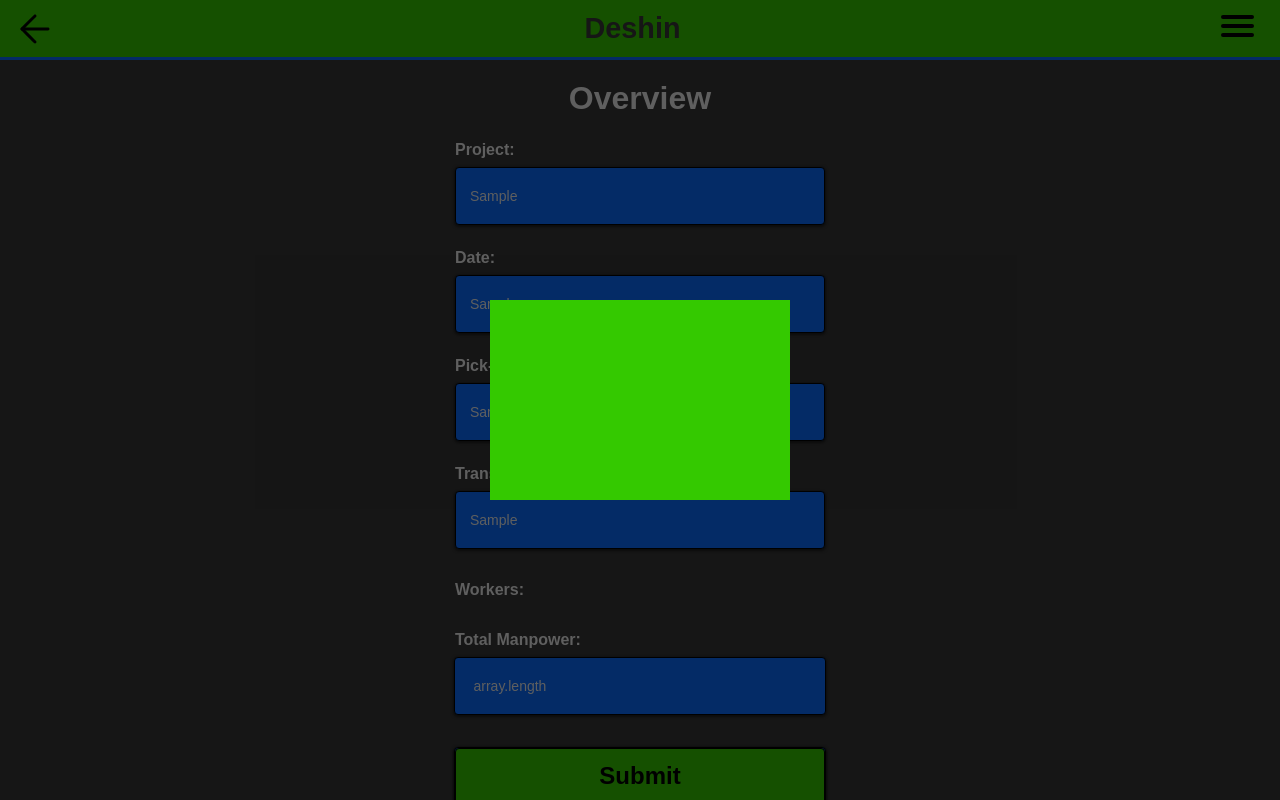
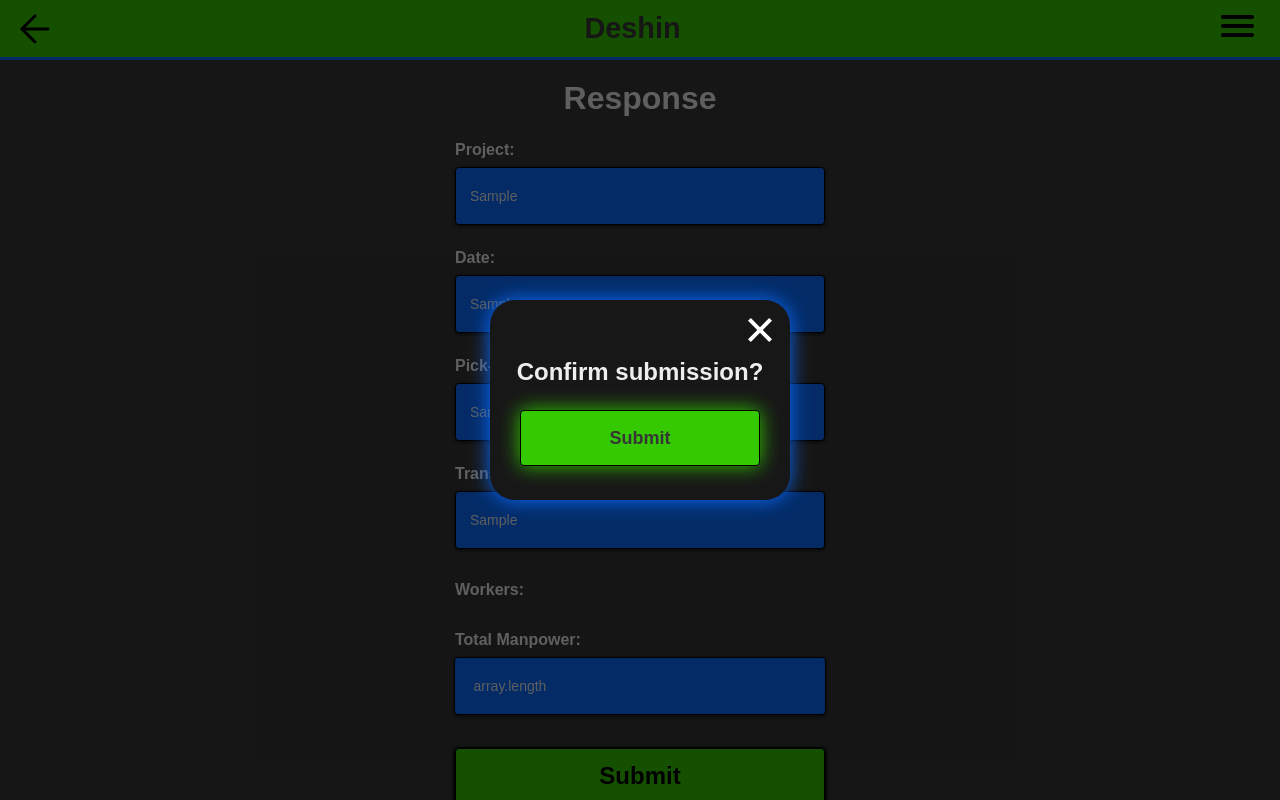
Before and after one commit to SSNmeister/servicerequests, a React (Create React App) app: page / in a window 1280 px wide. Both pictures are taken after typing "Sample", "Sample", "Sample", "Sample", "Sample" into the empty fields and a click on the button "Submit". Shown: the top 800 px of the page. Built offline with nearby package versions, Linux system fonts and the light colour scheme.

Commit message:
Updated confirmation modal

```diff
--- a/src/Components/ConfirmationModal.js
+++ b/src/Components/ConfirmationModal.js
@@ -1,14 +1,27 @@
 import React from "react";
 import ReactDom from "react-dom";
-import closebutton from "../Assets/universal/closesign.svg";
+import whitecross from "../Assets/universal/whitecross.svg";
 
-const ConfirmationModal = () => {
+const ConfirmationModal = ({ setConfirmationModal }) => {
   return (
     <>
       {ReactDom.createPortal(
         <div className="modal--confirmation--overlay">
           <div className="confirmation--modal--container">
-            <div className="confirmation--modal--box"></div>
+            <div className="confirmation--modal--box">
+              <p className="confirmation--modal--box--text">
+                Confirm submission?
+              </p>
+              <button className="submit--confirmation--button">Submit</button>
+            </div>
+            <img
+              src={whitecross}
+              alt="images"
+              className="confirmation--close--button"
+              onClick={() => {
+                setConfirmationModal(false);
+              }}
+            />
           </div>
         </div>,
         document.querySelector("#modal-root")
--- a/src/Response.js
+++ b/src/Response.js
@@ -21,9 +21,11 @@ const Response = ({ projectName, date, setProjectName, setDate, workers }) => {
   return (
     <div>
       <div className="response--container">
-        {confirmationModal && <ConfirmationModal />}
+        {confirmationModal && (
+          <ConfirmationModal setConfirmationModal={setConfirmationModal} />
+        )}
         <div className="homepage--header--container mb24">
-          <span className="fs32 fw700 white">Overview</span>
+          <span className="fs32 fw700 white">Response</span>
         </div>
         <div className="create--request--middle--container mb36">
           <span className="fs16 fw700 white">Project:</span>
--- a/src/style.css
+++ b/src/style.css
@@ -668,13 +668,48 @@ body {
 }
 
 .confirmation--modal--container {
+  position: relative;
   display: flex;
   justify-content: center;
   align-items: center;
 }
 
 .confirmation--modal--box {
+  display: flex;
+  flex-direction: column;
+  align-items: center;
+  justify-content: center;
   height: 200px;
   width: 300px;
+  background-color: rgb(23, 23, 23);
+  box-shadow: 0px 0px 20px 0px var(--blue);
+  border-radius: 25px;
+}
+
+.submit--confirmation--button {
+  justify-content: center;
+  display: flex;
+  align-items: center;
+  width: 80%;
+  height: 56px;
   background-color: var(--green);
+  border-radius: 4px;
+  border: 1px black solid;
+  box-shadow: 0px 0px 20px 0px var(--green);
+  color: var(--black);
+  font-size: 18px;
+  font-weight: 700;
 }
+
+.confirmation--modal--box--text {
+  font-size: 24px;
+  font-weight: 700;
+  color: var(--white);
+}
+
+.confirmation--close--button {
+  position: absolute;
+  top: 15px;
+  right: 15px;
+  cursor: pointer;
+}
```
Also changed, not shown: src/Assets/universal/whitecross.svg (added).
